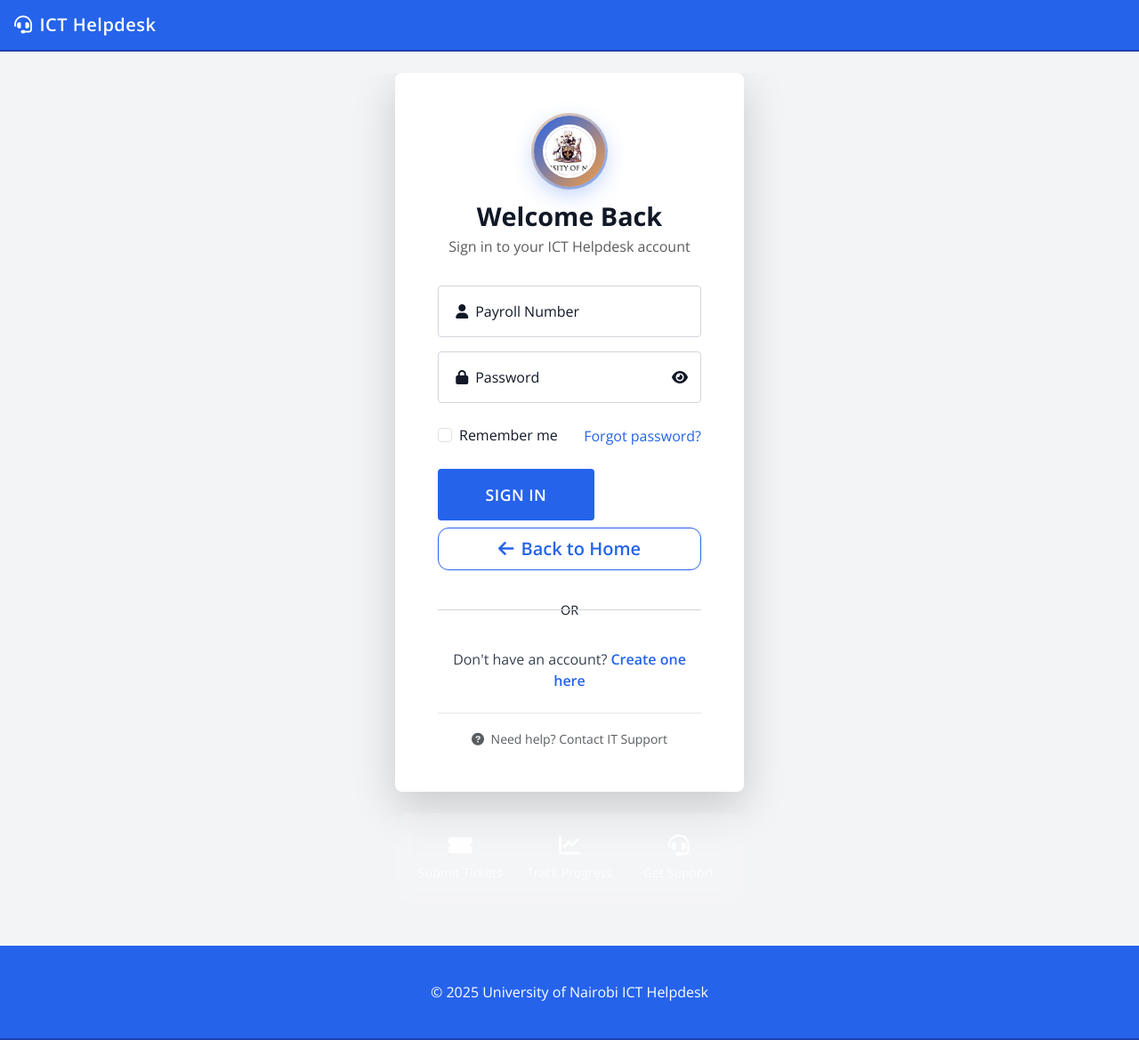
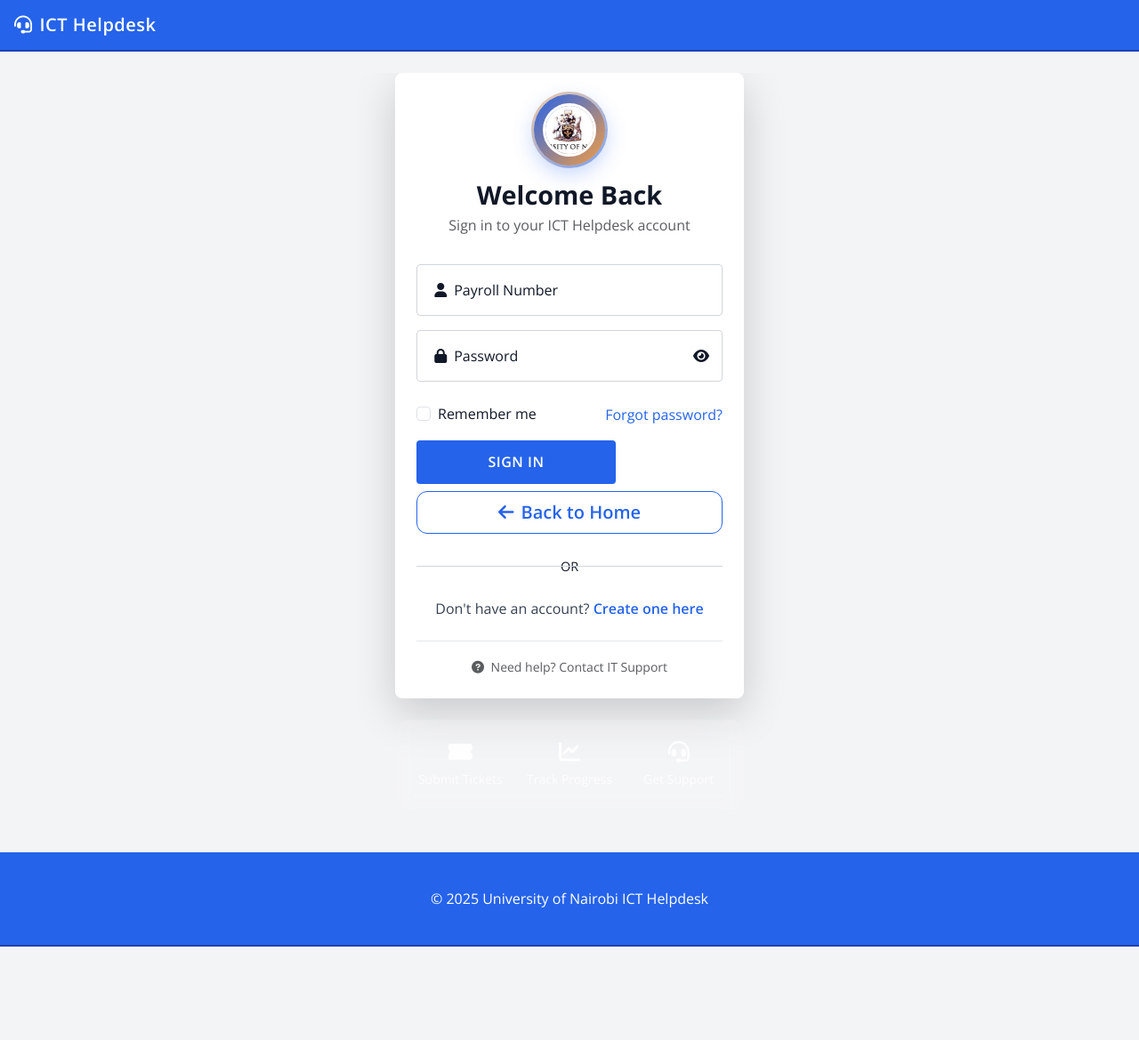
Before and after one commit to mudola/HelpTicketSystem, a Flask app: page /login in a window 1280 px wide. Shown: the whole page at 89% size. After the commit the page ends 1064 px from the top, so only its background shows below. Run offline with Flask 3, Linux system fonts and the light colour scheme; some libraries are stand-ins or nearby versions.

Commit message:
Assistant checkpoint: Reduce login container size and spacing
Assistant generated file changes:
- static/css/custom.css: Reduce button size and divider spacing
- templates/login.html: Reduce padding in login card body, Reduce margin spacing in form sections, Reduce spacing between form elements, Reduce spacing in grid buttons

---

User prompt:

looks well but i want you to reduce alittle bit on login container to suit one page not as big as it is

Replit-Commit-Author: Assistant
Replit-Commit-Session-Id: 2b974eb5-df98-4135-9ff9-f8e38a7845ff

```diff
--- a/static/css/custom.css
+++ b/static/css/custom.css
@@ -144,10 +144,10 @@
 .login-btn {
     background: linear-gradient(135deg, var(--primary), var(--primary-dark));
     border: none;
-    border-radius: 12px;
-    padding: 1rem 2rem;
+    border-radius: 8px;
+    padding: 0.8rem 1.5rem;
     font-weight: 600;
-    font-size: 1.1rem;
+    font-size: 1rem;
     text-transform: uppercase;
     letter-spacing: 0.5px;
     transition: all 0.3s ease;
@@ -217,7 +217,7 @@
 .login-divider {
     position: relative;
     text-align: center;
-    margin: 2rem 0;
+    margin: 1.5rem 0;
 }
 
 .login-divider::before {
--- a/templates/login.html
+++ b/templates/login.html
@@ -13,9 +13,9 @@
         <div class="row h-100 align-items-center justify-content-center">
             <div class="col-lg-4 col-md-6 col-sm-8">
                 <div class="login-card card shadow-lg border-0">
-                    <div class="card-body p-5">
+                    <div class="card-body p-4">
                         <!-- Logo Section -->
-                        <div class="text-center mb-4">
+                        <div class="text-center mb-3">
                             <div class="login-logo-container">
                                 <img src="{{ url_for('static', filename='uploads/download.jpeg') }}"
                                      alt="ICT Helpdesk Logo"
@@ -60,7 +60,7 @@
                                 {% endif %}
                             </div>
 
-                            <div class="d-flex justify-content-between align-items-center mb-4">
+                            <div class="d-flex justify-content-between align-items-center mb-3">
                                 <div class="form-check">
                                     {{ form.remember_me(class="form-check-input", id="rememberMe") }}
                                     <label class="form-check-label" for="rememberMe">
@@ -72,7 +72,7 @@
                                 </a>
                             </div>
 
-                            <div class="d-grid gap-2 mb-4">
+                            <div class="d-grid gap-2 mb-3">
                                 {{ form.submit(class="btn btn-primary btn-lg login-btn") }}
                                 <a href="/" class="btn btn-outline-secondary btn-lg">
                                     <i class="fas fa-arrow-left me-2"></i>Back to Home
```
